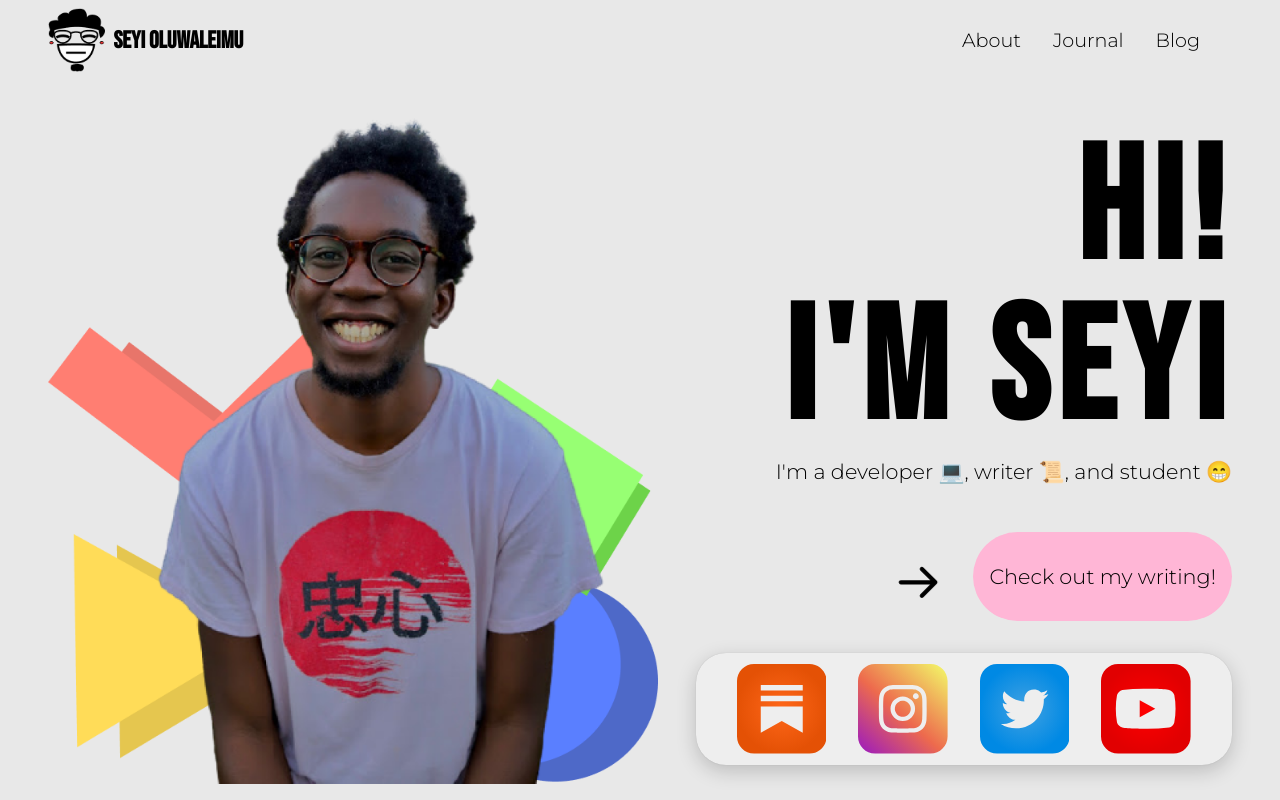
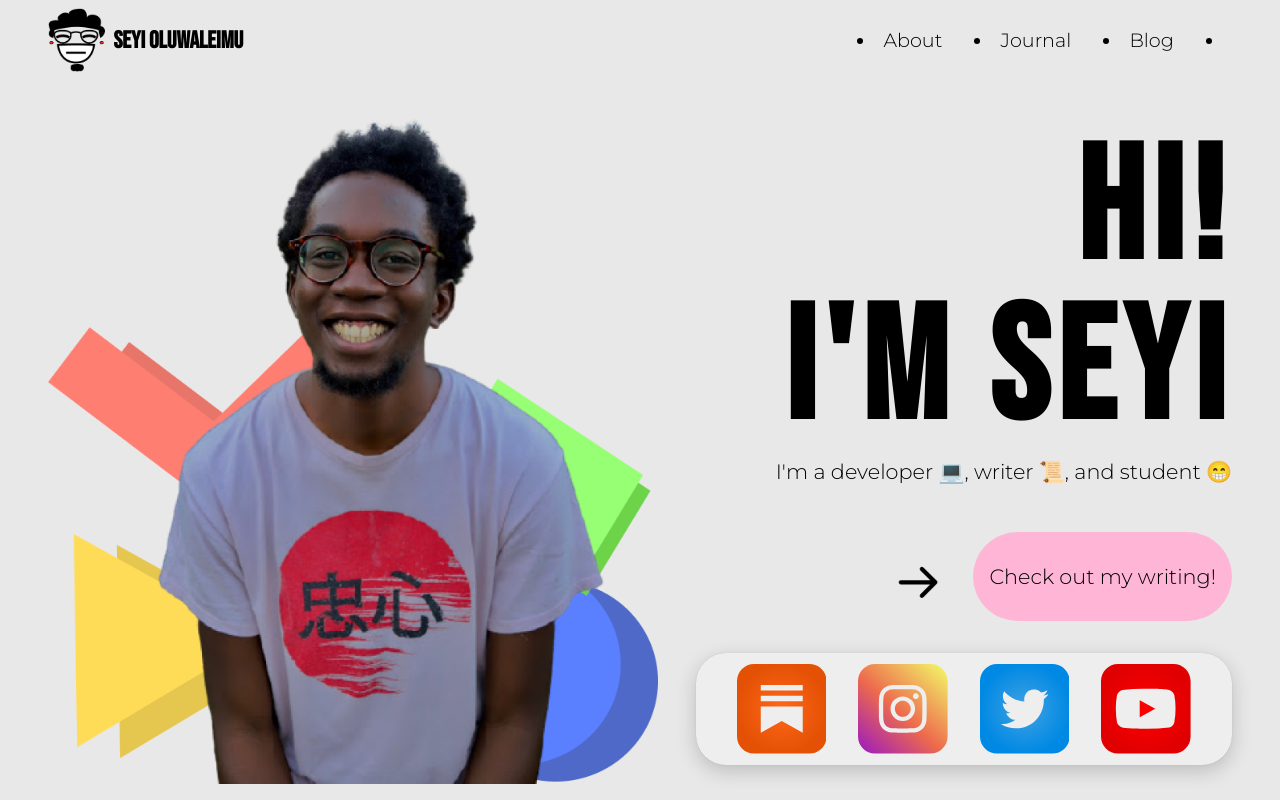
Before and after one commit to Wadboy70/PersonalBlog, a Next.js app: page / in a window 1280 px wide. Built offline with nearby package versions, Linux system fonts and the light colour scheme; no server answers.

Commit message:
bullet point style editing

```diff
--- a/components/styles/app.scss
+++ b/components/styles/app.scss
@@ -16,7 +16,7 @@ h6 {
 }
 ul,
 ol {
-  list-style-type: none;
+  list-style: inside;
   margin: 0;
   padding: 0;
 }
```
